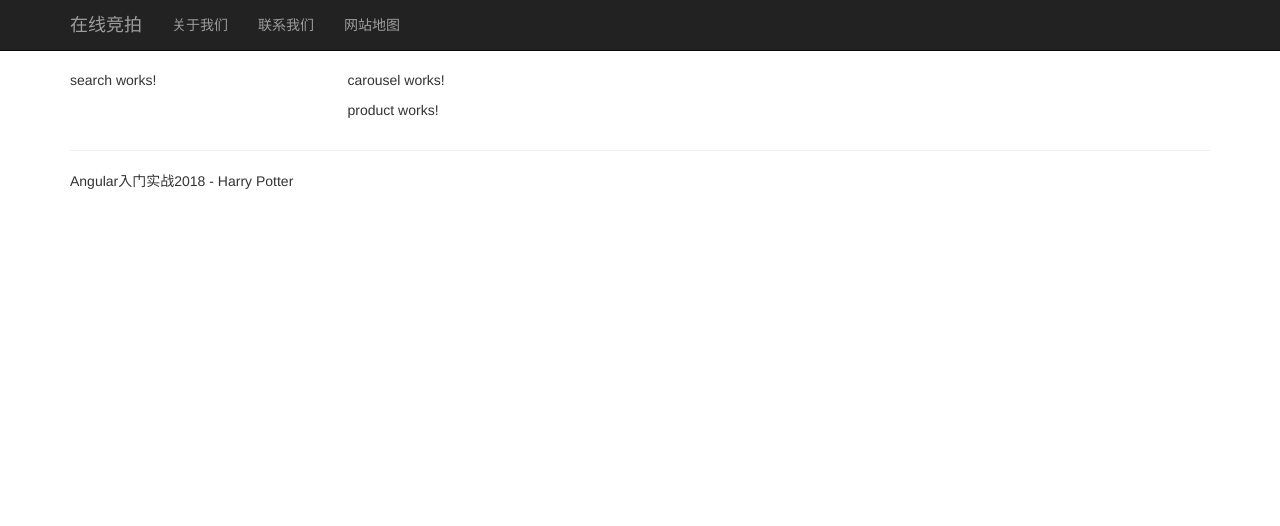
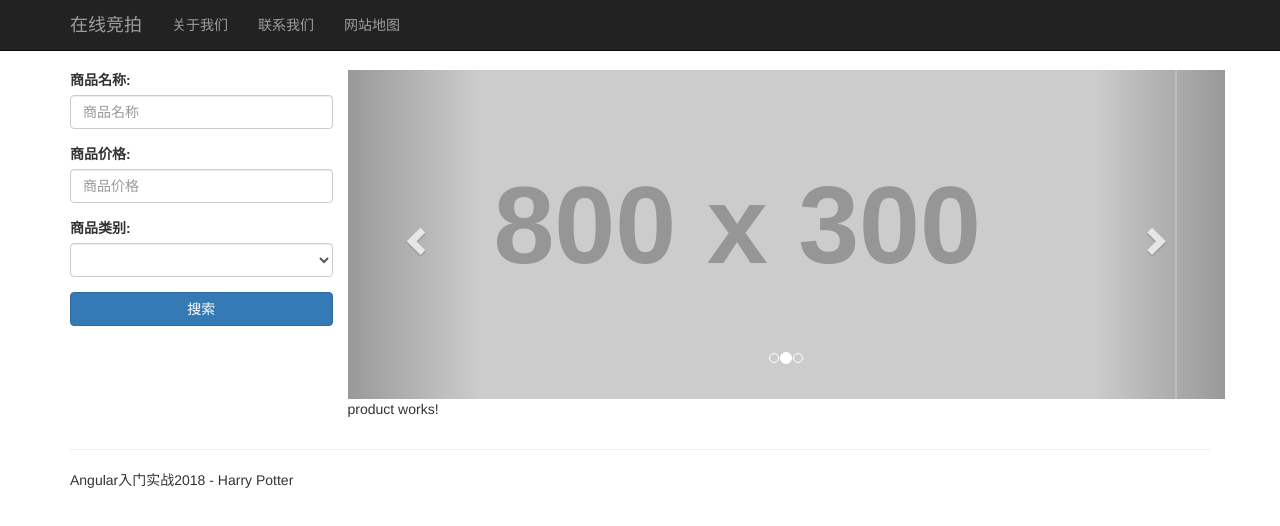
Before and after one commit to kunoka/auction, an Angular app: page / in a window 1280 px wide. Shown: the top 526 px of the page. Built offline with nearby package versions, Linux system fonts and the light colour scheme.

Commit message:
2-8 开发search和carouseI组件 完成

```diff
--- a/src/app/carousel/carousel.component.css
+++ b/src/app/carousel/carousel.component.css
@@ -0,0 +1,3 @@
+.slide-image {
+  width: 100%;
+}
--- a/src/app/carousel/carousel.component.html
+++ b/src/app/carousel/carousel.component.html
@@ -1,3 +1,24 @@
-<p>
-  carousel works!
-</p>
+<div class="carousel slide" data-ride="carousel">
+  <ol class="carousel-indicators">
+    <li class="active"></li>
+    <li></li>
+    <li></li>
+  </ol>
+  <div class="carousel-inner">
+    <div class="item active">
+      <img  class="slide-image" src="http://placehold.it/800x300" alt="">
+    </div>
+    <div class="item">
+      <img  class="slide-image" src="http://placehold.it/800x300" alt="">
+    </div>
+    <div class="item">
+      <img  class="slide-image" src="http://placehold.it/800x300" alt="">
+    </div>
+    <a href="javascript:$('.carousel').carousel('prev')" class="left carousel-control">
+      <span class="glyphicon glyphicon-chevron-left"></span>
+    </a>
+    <a href="javascript:$('.carousel').carousel('next')" class="right carousel-control">
+      <span class="glyphicon glyphicon-chevron-right"></span>
+    </a>
+  </div>
+</div>
--- a/src/app/search/search.component.html
+++ b/src/app/search/search.component.html
@@ -1,3 +1,17 @@
-<p>
-  search works!
-</p>
+<form action="" name="searchForm" role="form">
+  <div class="form-group">
+    <label for="productTitle">商品名称:</label>
+    <input type="text" id="productTitle" placeholder="商品名称" class="form-control">
+  </div>
+  <div class="form-group">
+    <label for="productPrice">商品价格:</label>
+    <input type="text" id="productPrice" placeholder="商品价格" class="form-control">
+  </div>
+  <div class="form-group">
+    <label for="productCatagory">商品类别:</label>
+    <select name="" id="productCatagory" class="form-control"></select>
+  </div>
+  <div class="form-group">
+    <button type="submit" class="btn btn-primary btn-block">搜索</button>
+  </div>
+</form>
```
